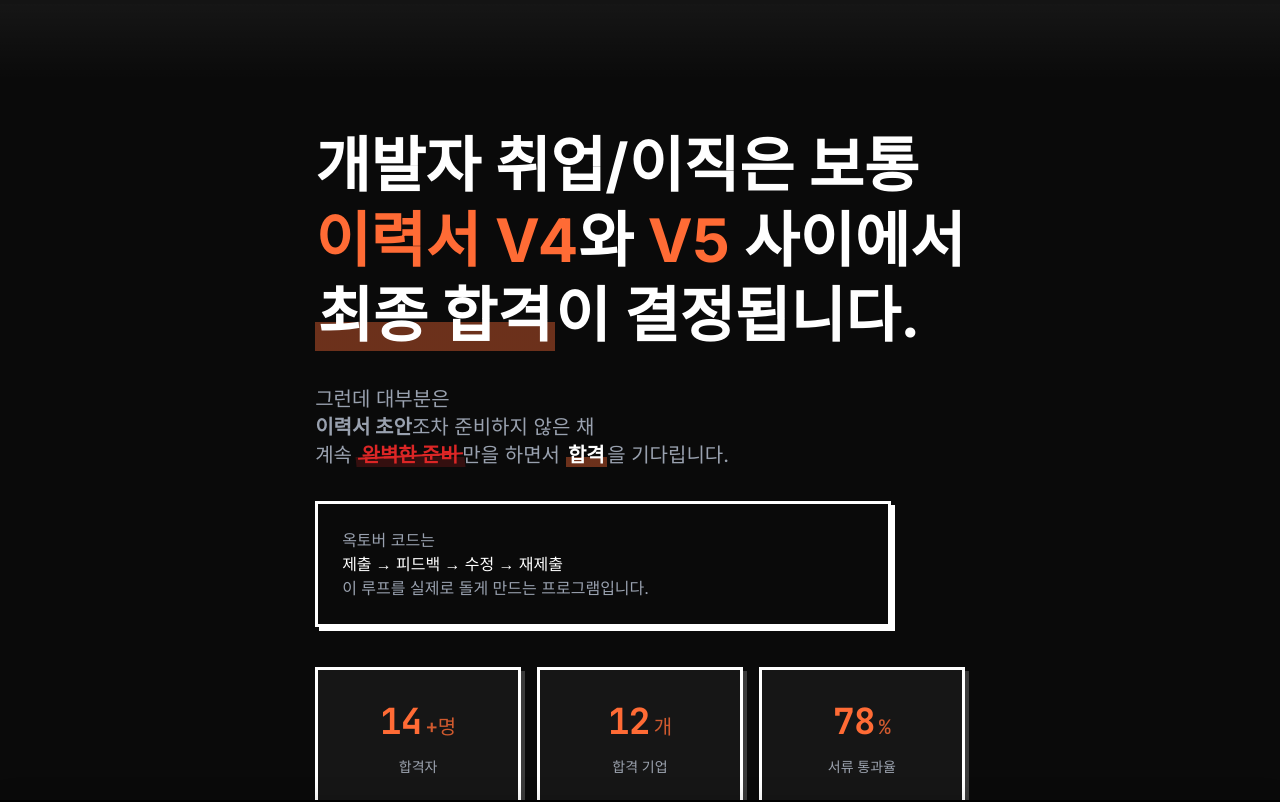
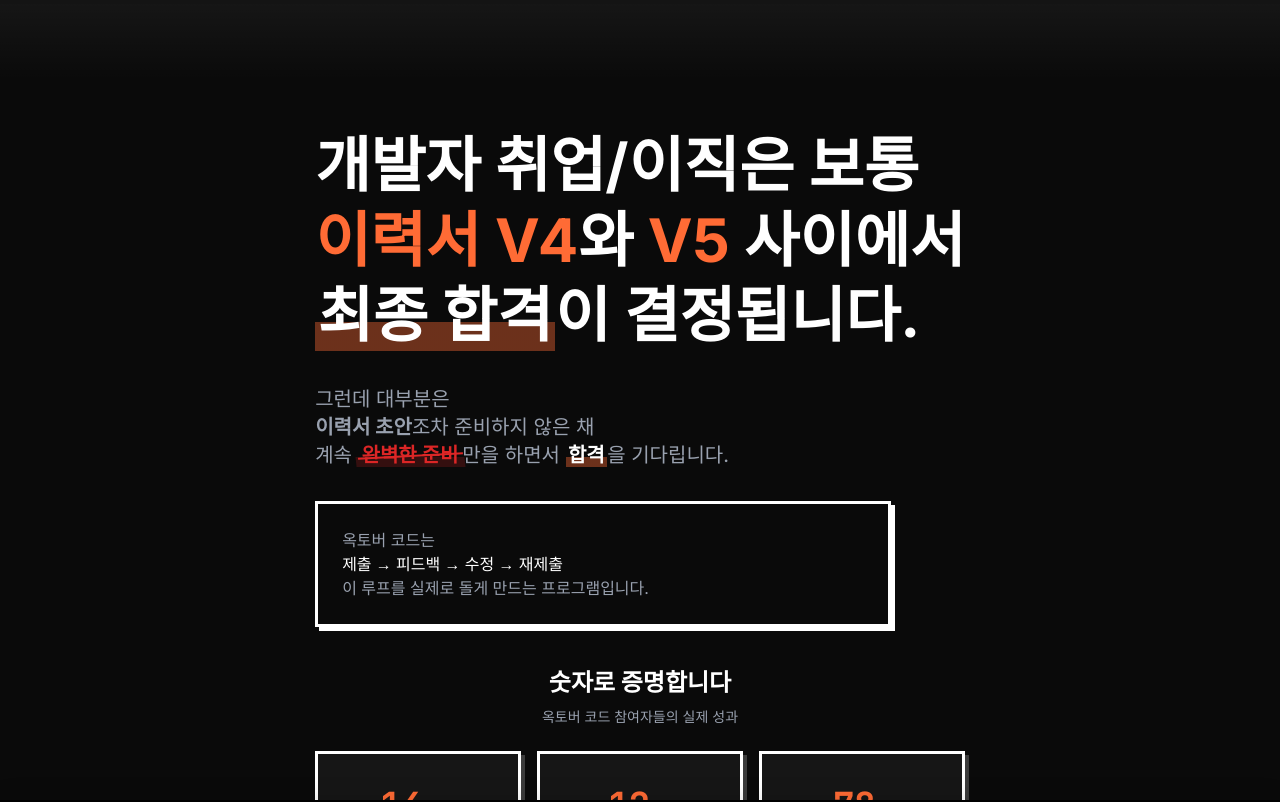
Before and after one commit to october-academy/october-academy.com, a Next.js app: page / in a window 1280 px wide. Shown: the top 802 px of the page. Built offline with nearby package versions, Linux system fonts and the light colour scheme.

Commit message:
refactor(landing): remove duplicate stats section and consolidate in hero
- Move "숫자로 증명합니다" title/subtitle to Hero section TrustMetrics
- Remove duplicate StatsHero and CompanyLogos section
- Clean up unused imports

Changed 1 file (+7/-20 lines)

```diff
--- a/src/app/page.tsx
+++ b/src/app/page.tsx
@@ -14,8 +14,6 @@ import {
   AnimatedBarChart,
   PercentageChangeCard,
   EfficiencyLineChart,
-  StatsHero,
-  CompanyLogos,
   ResumeComparisonSlider,
   ChatStyleTestimonials,
   SuccessScreenshots,
@@ -127,6 +125,12 @@ export default function LandingPage() {
           </AnimatedSection>
 
           <AnimatedSection className="mt-10">
+            <div className="text-center mb-6">
+              <h2 className="text-xl md:text-2xl font-bold mb-2">
+                숫자로 증명합니다
+              </h2>
+              <p className="text-gray-400 text-sm">옥토버 코드 참여자들의 실제 성과</p>
+            </div>
             <TrustMetrics />
           </AnimatedSection>
 
@@ -926,25 +930,8 @@ export default function LandingPage() {
       {/* SECTION 6: Social Proof - Redesigned */}
       <section className="section-light py-20 md:py-32">
         <div className="max-w-5xl mx-auto px-6">
-          {/* 숫자 히어로 섹션 */}
-          <AnimatedSection>
-            <div className="text-center mb-8">
-              <h2 className="text-2xl md:text-4xl font-bold mb-6">
-                숫자로 증명합니다
-              </h2>
-              <p className="text-gray-600">옥토버 코드 참여자들의 실제 성과</p>
-            </div>
-          </AnimatedSection>
-
-          <StatsHero />
-
-          {/* Company Logos */}
-          <AnimatedSection className="mt-8">
-            <CompanyLogos />
-          </AnimatedSection>
-
           {/* Before/After 이력서 비교 - Image Comparison Slider */}
-          <AnimatedSection className="mt-16">
+          <AnimatedSection>
             <div className="text-center mb-8">
               <h2 className="text-2xl md:text-4xl font-bold mb-6">
                 <span className="text-highlight">5번의 피드백</span>으로
```
